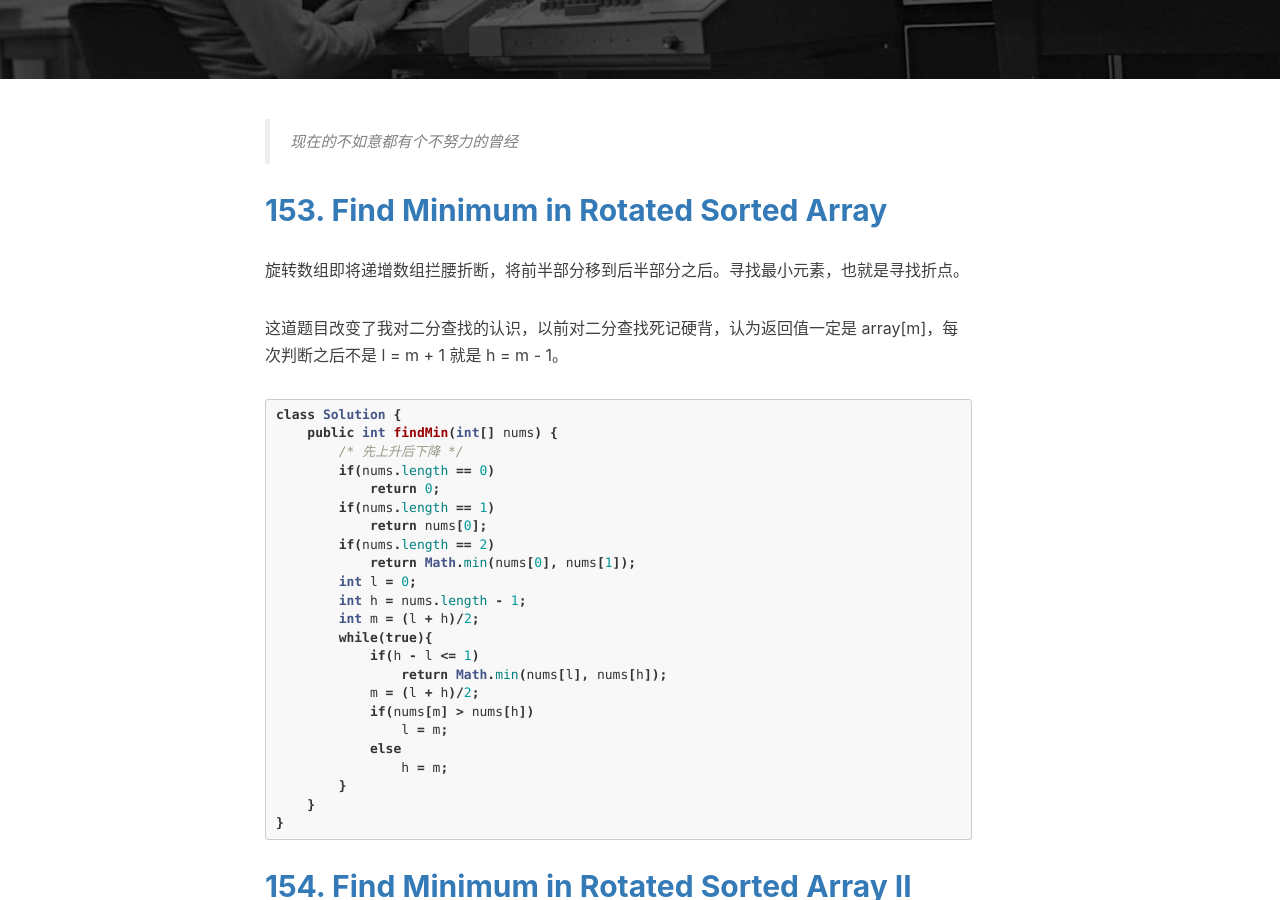
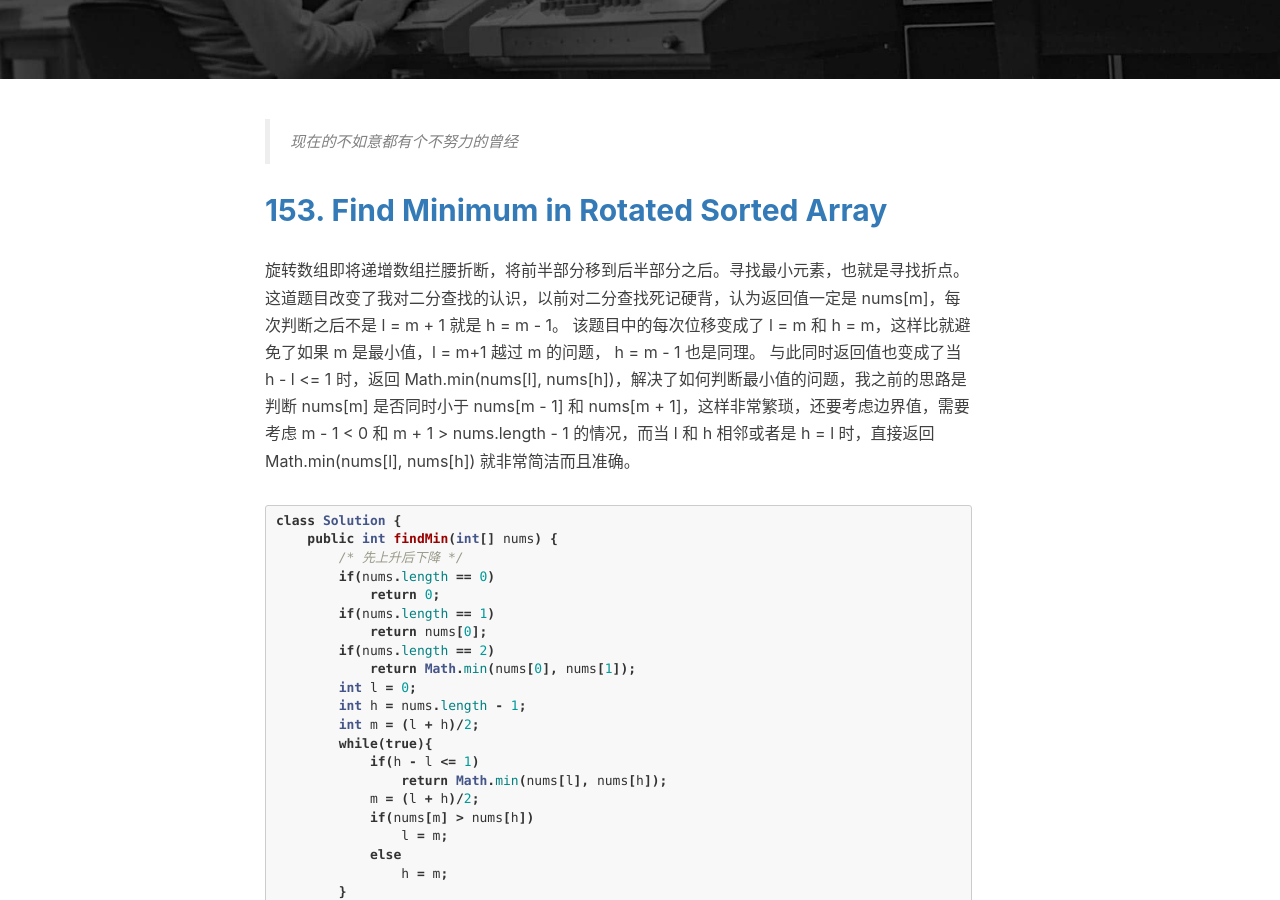
Before and after one commit to shihunyewu/shihunyewu.github.io, a Jekyll site: the page built from _posts/2019-04-17-Rotate-array-find-min.md, in a window 1280 px wide and 900 px high, scrolled down 444 px. Built offline with Jekyll 4.4.1, drawn with Linux system fonts in a browser that asks for light colours; nearby versions of some CDN libraries; comment, search, counter and statistics services are not loaded.

Commit message:
旋转数组找最小值

````diff
--- a/_posts/2019-04-17-Rotate-array-find-min.md
+++ b/_posts/2019-04-17-Rotate-array-find-min.md
@@ -15,8 +15,9 @@ tags:
 ## [153. Find Minimum in Rotated Sorted Array](https://leetcode.com/problems/find-minimum-in-rotated-sorted-array/)
 
 旋转数组即将递增数组拦腰折断，将前半部分移到后半部分之后。寻找最小元素，也就是寻找折点。
-
-这道题目改变了我对二分查找的认识，以前对二分查找死记硬背，认为返回值一定是 array[m]，每次判断之后不是 l = m + 1 就是 h = m - 1。
+这道题目改变了我对二分查找的认识，以前对二分查找死记硬背，认为返回值一定是 nums[m]，每次判断之后不是 l = m + 1 就是 h = m - 1。
+该题目中的每次位移变成了 l = m 和 h = m，这样比就避免了如果 m 是最小值，l = m+1 越过 m 的问题， h = m - 1 也是同理。
+与此同时返回值也变成了当 h - l <= 1 时，返回 Math.min(nums[l], nums[h])，解决了如何判断最小值的问题，我之前的思路是判断 nums[m] 是否同时小于 nums[m - 1] 和 nums[m + 1]，这样非常繁琐，还要考虑边界值，需要考虑 m - 1 < 0 和  m + 1 > nums.length - 1 的情况，而当 l 和 h 相邻或者是 h = l 时，直接返回 Math.min(nums[l], nums[h]) 就非常简洁而且准确。
 
 ```java
 class Solution {
````
